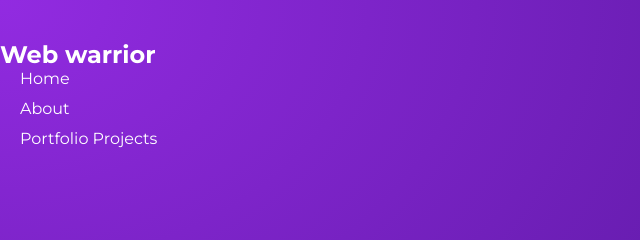
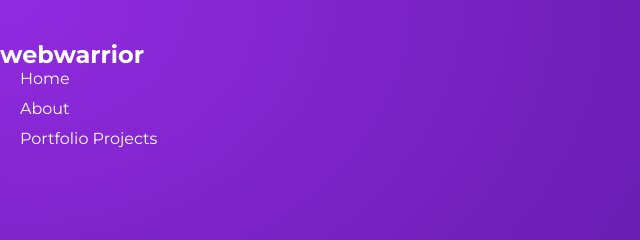
Before and after one commit to Goldgeek/webwarrior, a Gatsby site: page / in a window 1280 px wide. Shown: the top 240 px of the page, 0-640 px from the left. Built offline with nearby package versions, Linux system fonts and the light colour scheme; Gatsby itself is replaced by a stand-in of ours.

Commit message:
26_05_21

```diff
--- a/src/components/Navbar.js
+++ b/src/components/Navbar.js
@@ -1,11 +1,22 @@
-import {Link} from 'gatsby'
+import {Link, graphql, useStaticQuery} from 'gatsby'
 import React from 'react'
 
 
 export default function Navbar() {// navigation bar, qui contient trois liens
+    const data = useStaticQuery(graphql`
+        query SiteInfo {
+            site {
+                 siteMetadata {
+                 title
+                    }
+                 }
+         }
+    `)
+
+    const { title } = data.site.siteMetadata
     return (
         <nav>
-            <h1> Web warrior</h1>
+            <h1>{title} </h1>
             <div className="links">
                 <Link to="/"> Home</Link>
                 <Link to="/about">About</Link>
--- a/src/pages/index.js
+++ b/src/pages/index.js
@@ -7,11 +7,11 @@
 import React from "react"
 import Layout from '../components/Layout'
 import * as styles from '../styles/home.module.css'
-import {graphql, Link } from "gatsby"
+import { Link } from "gatsby"
 
 
-export default function Home({data}) { // Home pour accueil du site
-  console.log(data)
+export default function Home() { // Home pour accueil du site
+
   return (
     <Layout>
       <section className={styles.header}>
@@ -27,14 +27,3 @@ export default function Home({data}) { // Home pour accueil du site
   )
 
 }
-
-export const query = graphql`
-  query SiteInfo {
-    site {
-      siteMetadata {
-        description
-        title
-      }
-    }
-  }
-`
```
